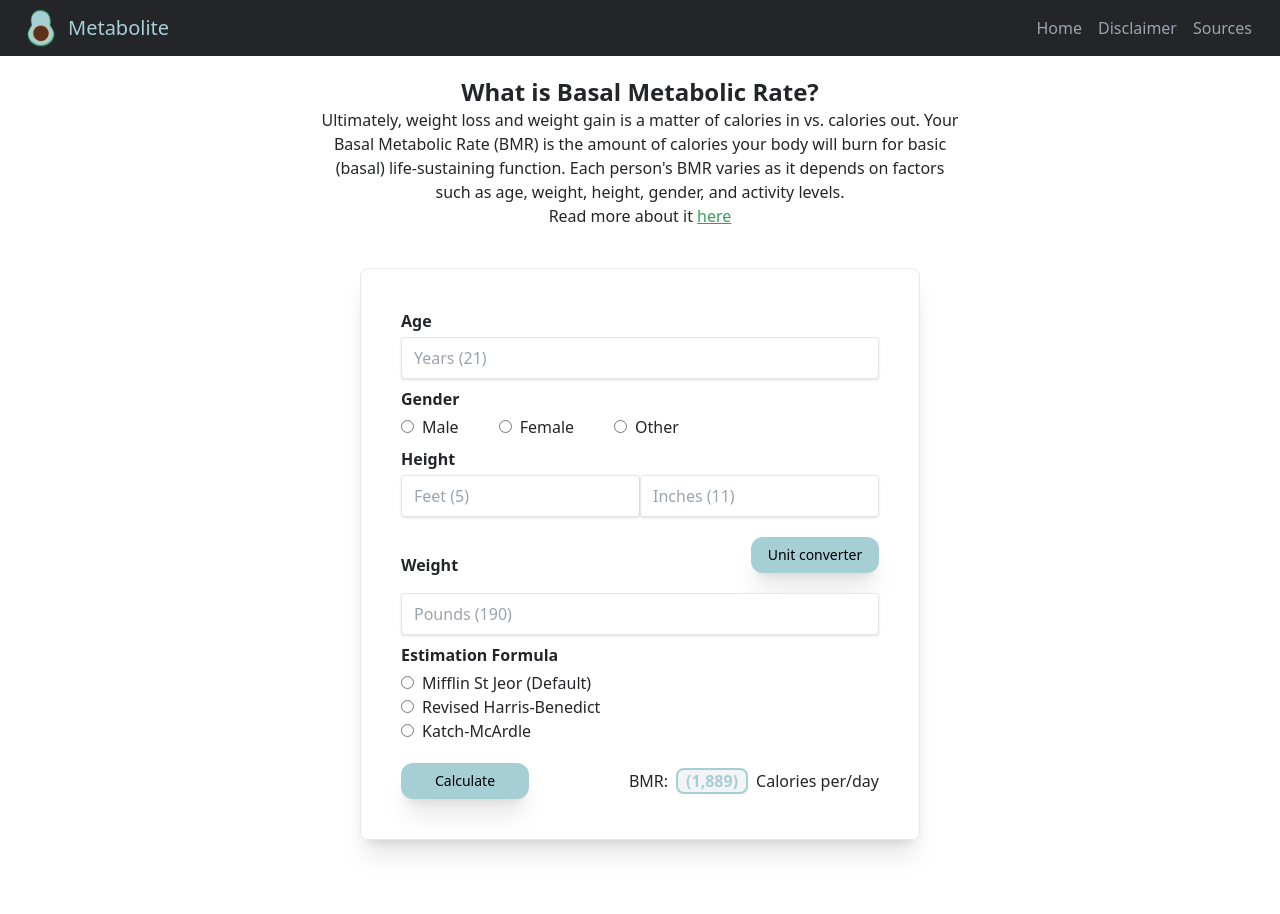
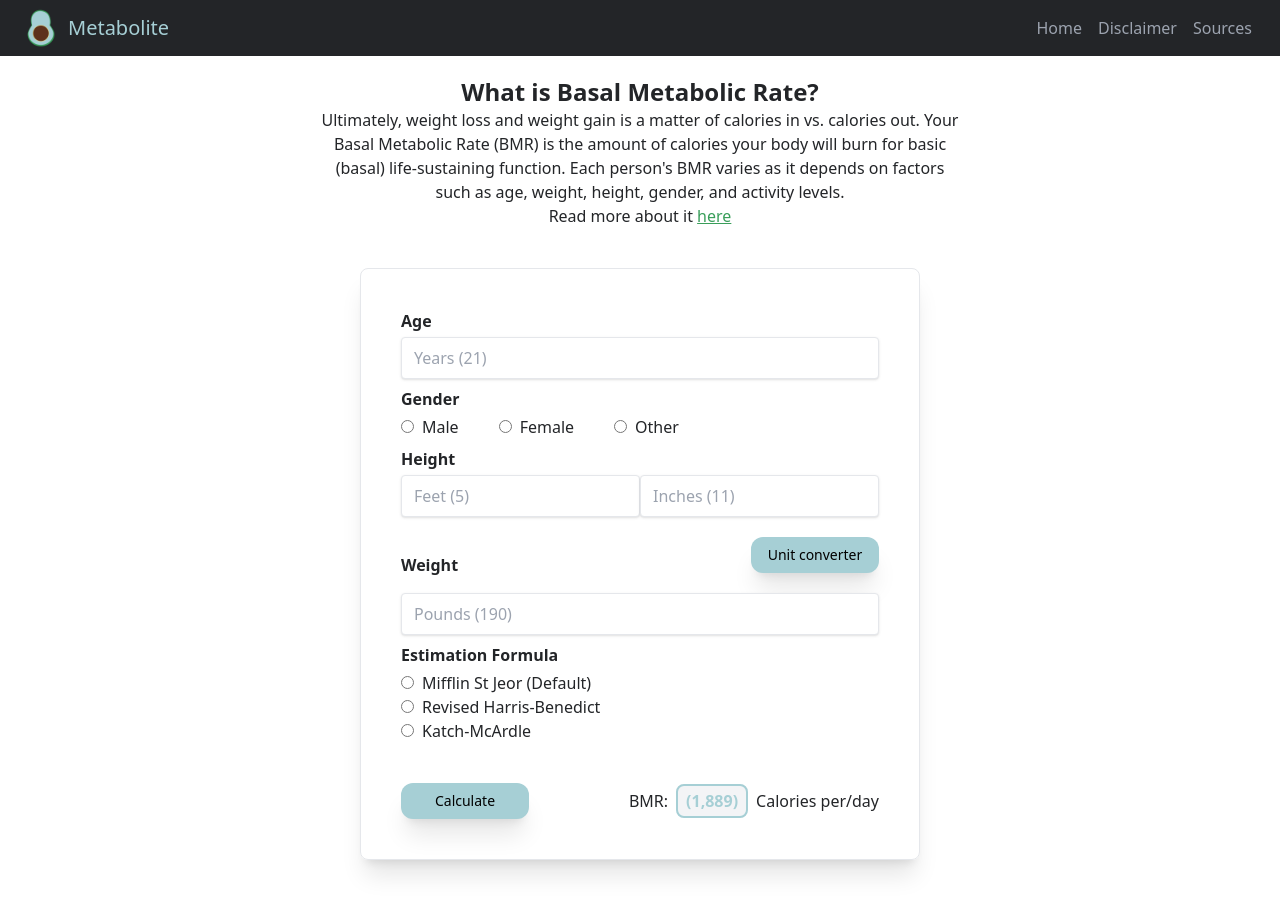
Before and after one commit to Ahljenn/metabolite, a Next.js app: page /bmr in a window 1280 px wide. Shown: the top 914 px of the page. Built offline with nearby package versions, Linux system fonts and the light colour scheme.

Commit message:
output styling

```diff
--- a/components/features/BmrCalculator.tsx
+++ b/components/features/BmrCalculator.tsx
@@ -74,14 +74,14 @@ const BmrCalculator: React.FC = (): JSX.Element => {
           </div>
         </form>
 
-        <div className="flex flex-col items-center sm:flex-row justify-between gap-5">
+        <div className="mt-5 flex flex-col items-center sm:flex-row justify-between gap-2">
           <button className="mt-5 w-[8rem] py-2 text-sm bg-secondary text-black rounded-xl shadow-xl hover:bg-tertiary transition duration-300">
             Calculate
           </button>
           <span>
             <p className="mt-5">
               BMR:
-              <span className="bg-gray-100 border-2 rounded-lg border-secondary mx-2 px-2 font-bold text-secondary">
+              <span className="bg-gray-100 border-2 rounded-lg border-secondary mx-2 px-2 py-1 font-bold text-secondary">
                 (1,889)
               </span>
               Calories per/day
```
